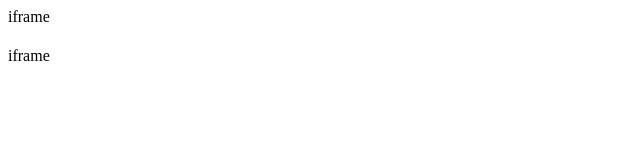
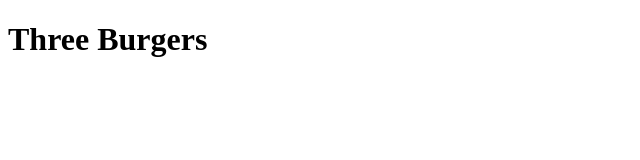
Before and after one commit to liviaxsouza/desafio-28.02.2023, a plain HTML site: page index.html in a window 1280 px wide. Shown: the whole page, without its empty margins (0-640 px from the left). Drawn offline with Linux system fonts and the light colour scheme.

Commit message:
alteração index

```diff
--- a/index.html
+++ b/index.html
@@ -5,9 +5,6 @@
     <title>ThreeBurgers</title>
 </head>
 <body>
-    <header> iframe </header>
-
-    <h1> </h1>
-    <footer> iframe </footer>
+    <h1>Three Burgers</h1>
 </body>
 </html>
```
